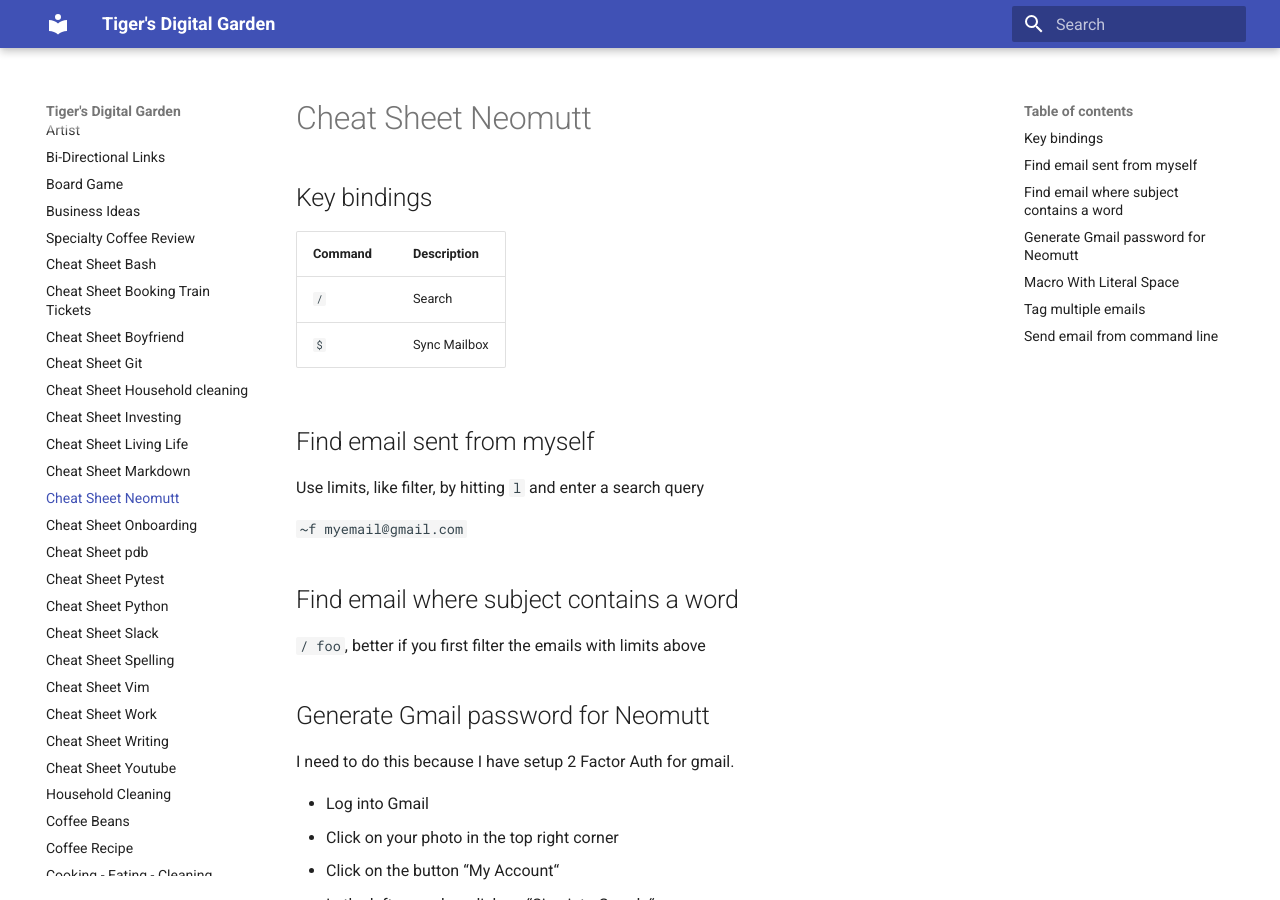
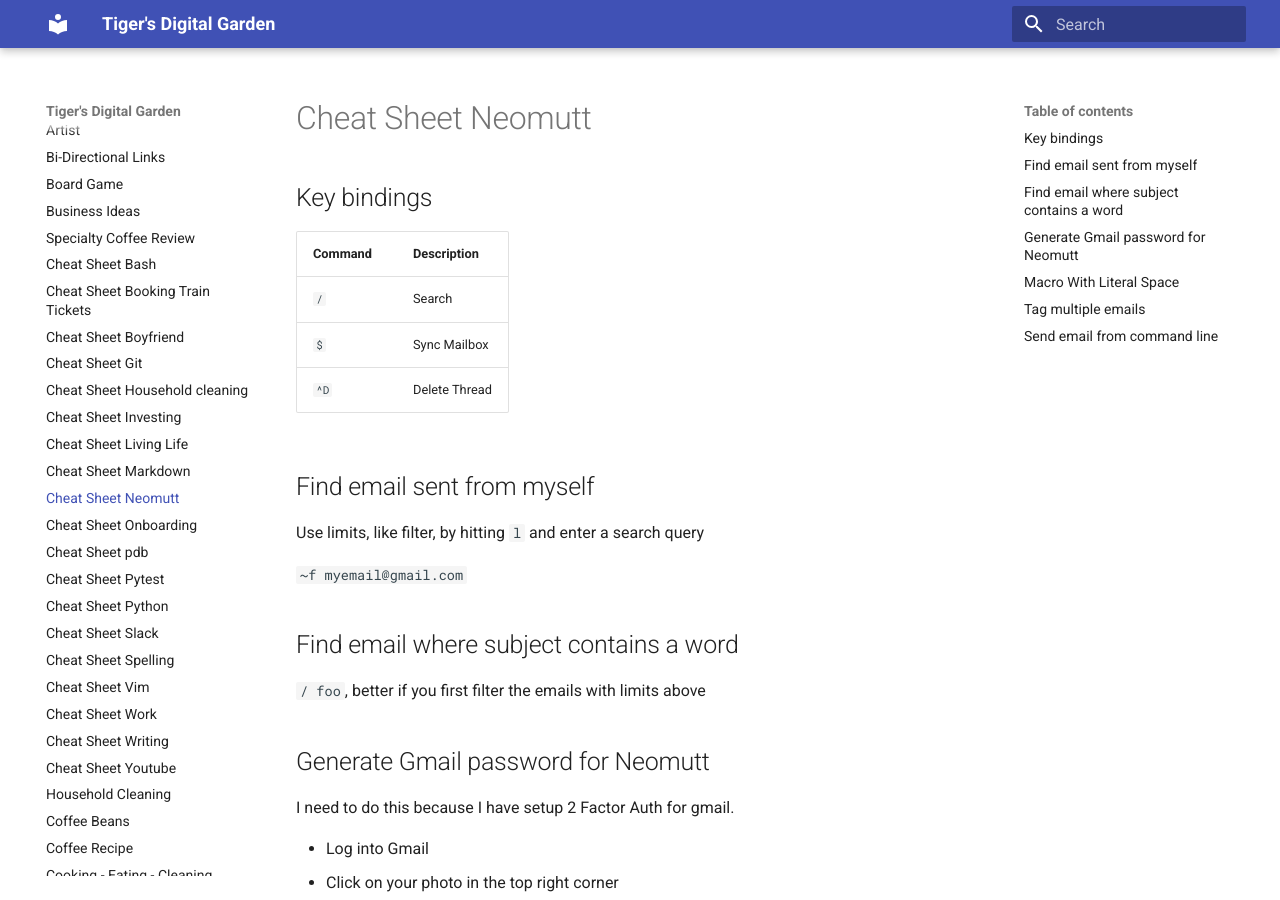
Before and after one commit to ynotstartups/notes, an MkDocs documentation site: the page built from notes/cheat-sheet-neomutt.md, in a window 1280 px wide and 900 px high. Built offline with MkDocs 1.6.1 and Material for MkDocs 9.7.7, drawn with Linux system fonts in a browser that asks for light colours.

Commit message:
delete thread

```diff
--- a/notes/cheat-sheet-neomutt.md
+++ b/notes/cheat-sheet-neomutt.md
@@ -6,6 +6,7 @@
 | ------- | ------------ |
 | `/`     | Search       |
 | `$`     | Sync Mailbox |
+| `^D`    | Delete Thread|
 
 ## Find email sent from myself
 
```
